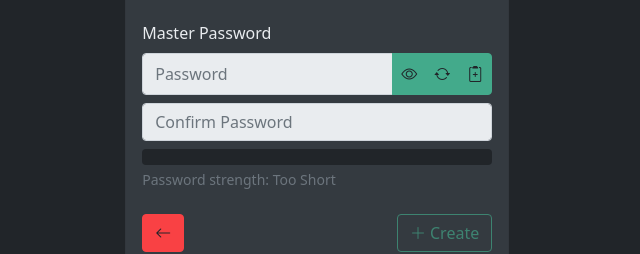
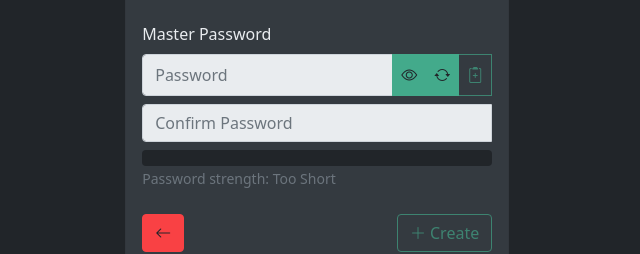
Before and after one commit to TheJimmyBlaze/Simple-Passwords, a React (Create React App) app: page / in a window 1280 px wide. Shown: the part 352-606 px from the top of the page, without its empty margins (319-959 px from the left). Built offline with nearby package versions, Linux system fonts and the light colour scheme.

Commit message:
Switching to ReactBootstrap and fixing Toast

```diff
--- a/package.json
+++ b/package.json
@@ -8,6 +8,7 @@
     "bootstrap": "^5.1.3",
     "bootstrap-icons": "^1.8.1",
     "react": "^18.0.0",
+    "react-bootstrap": "^2.2.3",
     "react-dom": "^18.0.0",
     "react-scripts": "^5.0.0",
     "uuid": "^8.3.2"
--- a/src/features/create-stash/CreateStashForm.js
+++ b/src/features/create-stash/CreateStashForm.js
@@ -1,4 +1,6 @@
 import { memo, useState } from 'react';
+
+import { Form, Button} from 'react-bootstrap';
 
 import StashName from './StashName';
 import SetPassword from '../passwords/SetPassword';
@@ -11,7 +13,7 @@ const CreateStashForm = memo(() => {
     const canSubmit = nameValid && passwordValid;
 
     return (
-        <form>
+        <Form>
             <article className='form-text'>
                 <p>
                     Your Stash is saved as an encrypted Cookie in your Browser.
@@ -25,22 +27,22 @@ const CreateStashForm = memo(() => {
 
             <section className='d-flex'>
 
-                <button className='btn btn-danger'
+                <Button variant='danger'
                     tabIndex='-1'
                     title='Cancel'>
                     <i className='bi bi-arrow-left' />
-                </button>
+                </Button>
 
                 <span className='ms-auto'>
 
-                    <button className={`btn ${canSubmit ? 'btn-success' : 'btn-outline-success'}`}
+                    <Button variant={`${canSubmit ? 'success' : 'outline-success'}`}
                         disabled={!canSubmit}>
                         <i className='bi bi-plus-lg me-1' />
                         Create
-                    </button>
+                    </Button>
                 </span>
             </section>
-        </form>
+        </Form>
     );
 });
 
--- a/src/features/passwords/PasswordStrength.js
+++ b/src/features/passwords/PasswordStrength.js
@@ -1,4 +1,6 @@
 import { memo } from 'react';
+
+import { Form, ProgressBar } from 'react-bootstrap';
 
 const calculatePasswordStrength = (password, minLength) => {
 
@@ -45,16 +47,12 @@ const PasswordStrength = memo(({
 
     return (
         <section>
-            <div className='progress bg-dark'>
-                <div className={`progress-bar bg-${passwordStrengthColour.get(passwordStrength)}`}
-                    role='progressbar'
-                    style={{width: `${passwordStrength * 25}%`}}
-                    />
-            </div>
+            <ProgressBar variant={passwordStrengthColour.get(passwordStrength)}
+                now={passwordStrength * 25} />
 
-            <div className='form-text'>
+            <Form.Text>
                 Password strength: {passwordStrengthDescription.get(passwordStrength)}
-            </div>
+            </Form.Text>
         </section>
     );
 });
--- a/src/features/passwords/SetPassword.js
+++ b/src/features/passwords/SetPassword.js
@@ -1,5 +1,7 @@
 import { memo, useRef, useState, useEffect } from 'react';
 import { usePasswordGenerator } from './usePasswordGenerator';
+
+import { Form, InputGroup, Button, CloseButton, Toast } from 'react-bootstrap';
 
 import PasswordStrength from './PasswordStrength';
 
@@ -39,18 +41,14 @@ const CreatePassword = memo(({
         validate(generatedPassword, generatedPassword);
     }
 
-    const toastTimeout = 2000;
-
     let [showCopyToast, setShowCopyToast] = useState(false);
-    let copyToastTimer = useRef();
-
-    useEffect(() => () => clearTimeout(copyToastTimer.current));
 
     const onCopy = () => {
+        navigator.clipboard.writeText(password);
+        setShowCopyToast(true);
+    }
 
-        setShowCopyToast(true);
-        copyToastTimer.current = setTimeout(() => setShowCopyToast(false), toastTimeout);
-    }
+    const onCopyToastClose = () => setShowCopyToast(false);
 
     const validationStages = {
         Empty: 0,
@@ -87,97 +85,102 @@ const CreatePassword = memo(({
     const isValid = requiredValidationStage => {
 
         if (validationStage < requiredValidationStage) {
-            return '';
+            return null;
         }
 
         if (validationStage === requiredValidationStage) {
-            return 'is-invalid';
+            return false;
         }
 
         if (validationStage > requiredValidationStage) {
-            return 'is-valid';
+            return true;
         }
     };
 
     return (
         <section className='mb-4'>
-            <label className='form-label'>
+            <Form.Label>
                 Master Password
-            </label>
+            </Form.Label>
 
-            <div className='input-group has-validation mb-2'>
+            <InputGroup className='mb-2'>
 
-                <input className={`form-control ${isValid(validationStages.TooShort)}`}
-                    id='stashPasswordInput'
-                    type={showPassword ? 'text' : 'password'}
+                <Form.Control type={showPassword ? 'text' : 'password'}
                     placeholder='Password'
                     value={password}
                     onChange={onPasswordChange}
+                    isValid={isValid(validationStages.TooShort)}
+                    isInvalid={isValid(validationStages.TooShort) === false}
                     />
 
-                <button className='btn btn-primary p-2'
-                    type='button'
+                <Button className='p-2'
                     tabIndex='-1'
                     title={showPassword ? 'Hide Password' : 'Show Password'}
                     onClick={onShowPassword}>
                     <i className={`bi bi-eye${showPassword ? '-slash' : ''}`} />
-                </button>
+                </Button>
 
-                <button className='btn btn-primary p-2'
-                    type='button'
+                <Button className='p-2'
                     tabIndex='-1'
                     title='Generate Secure Password'
                     onClick={onGeneratePassword}>
                     <i className='bi bi-arrow-repeat' />
-                </button>
+                </Button>
 
-                <button className='btn btn-primary p-2'
-                    type='button'
+                <Button className='p-2'
+                    variant={password === '' ? 'outline-primary' : 'primary'}
                     tabIndex='-1'
                     title='Copy Password'
-                    onClick={onCopy}>
+                    onClick={onCopy}
+                    disabled={password === ''}>
                     <i className='bi bi-clipboard2-plus' />
-                </button>
+                </Button>
 
-                <div className='invalid-feedback'>
+                <Form.Control.Feedback type='invalid'>
                     Password is too short.
-                </div>
-            </div>
+                </Form.Control.Feedback>
+            </InputGroup>
 
-            <div className='form-group has-validation mb-2'>
+            <InputGroup className='mb-2'>
 
-                <input className={`form-control ${isValid(validationStages.DontMatch)}`}
-                    id='stashConfirmPasswordInput'
+                <Form.Control id='stashConfirmPasswordInput'
                     type={showPassword ? 'text' : 'password'}
                     placeholder='Confirm Password'
                     value={confirmPassword}
                     onChange={onConfirmPasswordChange}
+                    isValid={isValid(validationStages.DontMatch)}
+                    isInvalid={isValid(validationStages.DontMatch) === false}
                     />
 
-                <div className='invalid-feedback'>
+                <Form.Control.Feedback type='invalid'>
                     Passwords don't match.
-                </div>
-            </div>
+                </Form.Control.Feedback>
+            </InputGroup>
 
             <PasswordStrength password={password}
                 minLength={minPasswordLength}
                 />
 
-            <div className='position-fixed bottom-0 end-0 p-3'
+            <div className='position-fixed bottom-0 end-0 p-4'
                 style={{zIndex: '11'}}>
 
-                <div className='toast'
-                    role='alert'>
-                    <div className='d-flex align-items-center'>
+                <Toast show={showCopyToast}
+                    onClose={onCopyToastClose}
+                    delay={2000}
+                    autohide>
+                    <Toast.Body className='d-flex align-items-center p-0'>
                         <div className='toast-body'>
 
                                 <i className='bi bi-clipboard2-plus text-primary fs-5 me-2' />
                                 Password Copied to Clipboard
 
                         </div>
-                        <button type="button" class="btn-close me-2 m-auto"></button>
-                    </div>
-                </div>
+                        <CloseButton variant='white'
+                            className='me-2 m-auto'
+                            onClick={onCopyToastClose}
+                            />
+                    </Toast.Body>
+                </Toast>
             </div>
         </section>
     );
--- a/src/scss/_theme.scss
+++ b/src/scss/_theme.scss
@@ -17,6 +17,10 @@
     color: $text-light;
 }
 
+.progress {
+    background-color: $gray-900;
+}
+
 .text-dim {
     color: $gray-800;
 }
```
Also changed, not shown: src/scss/simple-passwords.css, 2 other files (tests, documents, lock files or other folders).
